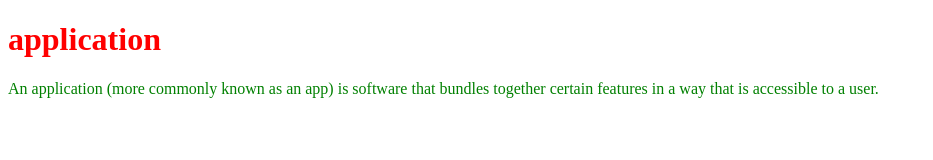
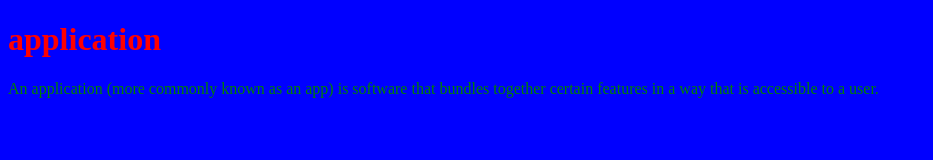
Before and after one commit to Axhwini/ishu, a plain HTML site: page index.html in a window 1280 px wide. Shown: the whole page, without its empty margins (0-933 px from the left). Drawn offline with Linux system fonts and the light colour scheme.

Commit message:
Update index.html

```diff
--- a/index.html
+++ b/index.html
@@ -2,7 +2,7 @@
 <html>
 <head>
 <style>
-body {background-color: powderyellow;}
+body {background-color: blue;}
 h1   {color: red;}
 p    {color: green;}
 </style>
```
